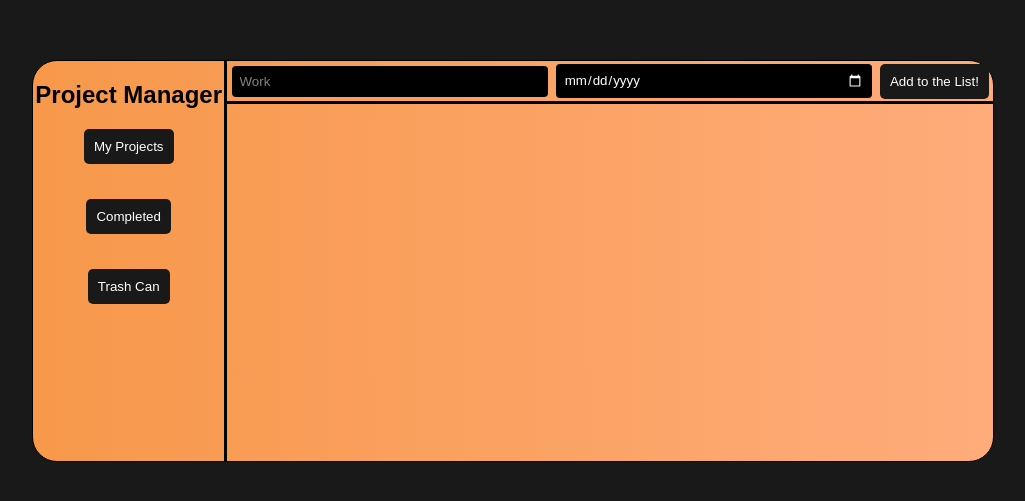
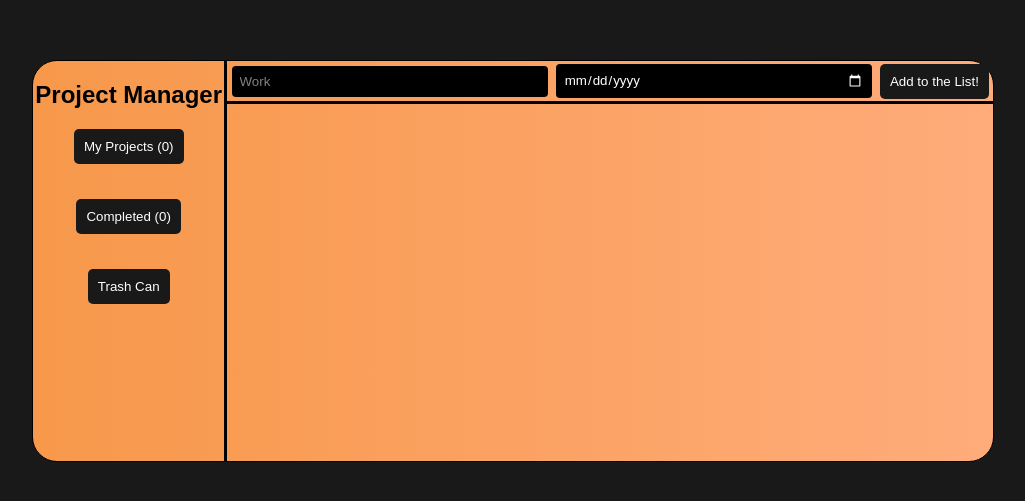
Before and after one commit to guvenfazli/To-Do-List-w-React, a React (Create React App) app in the folder theater/: page / in a window 1280 px wide. Shown: the part 139-640 px from the top of the page, without its empty margins (127-1152 px from the left). Built offline with nearby package versions, Linux system fonts and the light colour scheme; a web font is replaced by a local one.

Commit message:
Numeric render is done

```diff
--- a/theater/src/App.jsx
+++ b/theater/src/App.jsx
@@ -109,8 +109,8 @@ function App() {
 
           <nav>
             <h2>Project Manager</h2>
-            <button>My Projects</button>
-            <button>Completed</button>
+            <button>My Projects ({toDoList.length})</button>
+            <button>Completed ({completeList.length})</button>
             <button>Trash Can</button>
           </nav>
 
```
